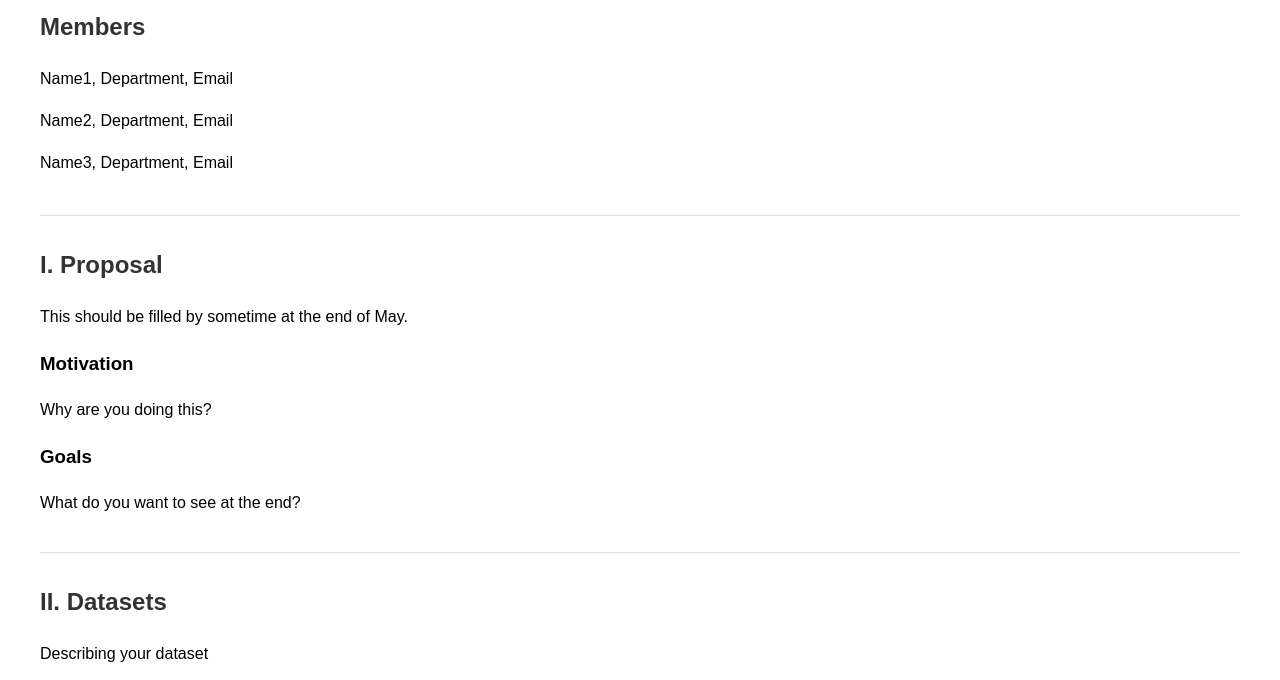
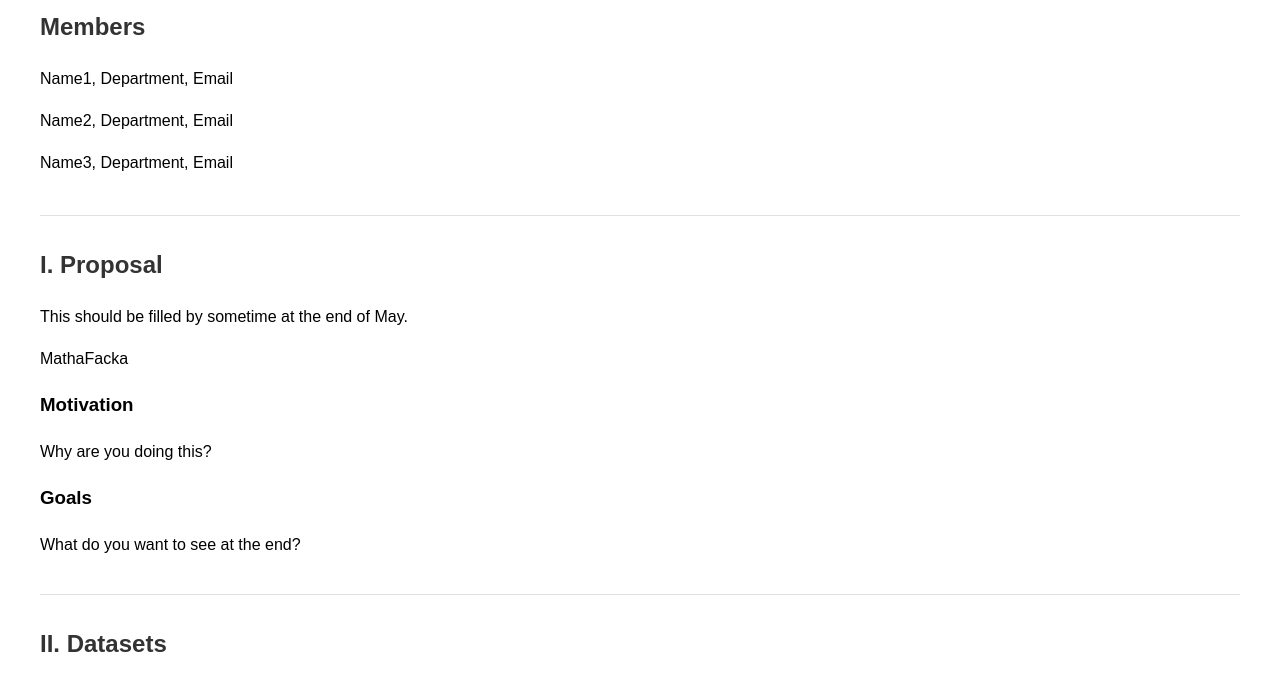
Before and after one commit to AIXTeamProj/AIXTeamProj.github.io, a plain HTML site: page index.html in a window 1280 px wide. Shown: the part 106-786 px from the top of the page. Drawn offline with Linux system fonts and the light colour scheme.

Commit message:
Update index.html

```diff
--- a/index.html
+++ b/index.html
@@ -43,6 +43,7 @@
     <div class="section">
         <h2>I. Proposal</h2>
         <p>This should be filled by sometime at the end of May.</p>
+        MathaFacka
         <h3>Motivation</h3>
         <p>Why are you doing this?</p>
         <h3>Goals</h3>
```
